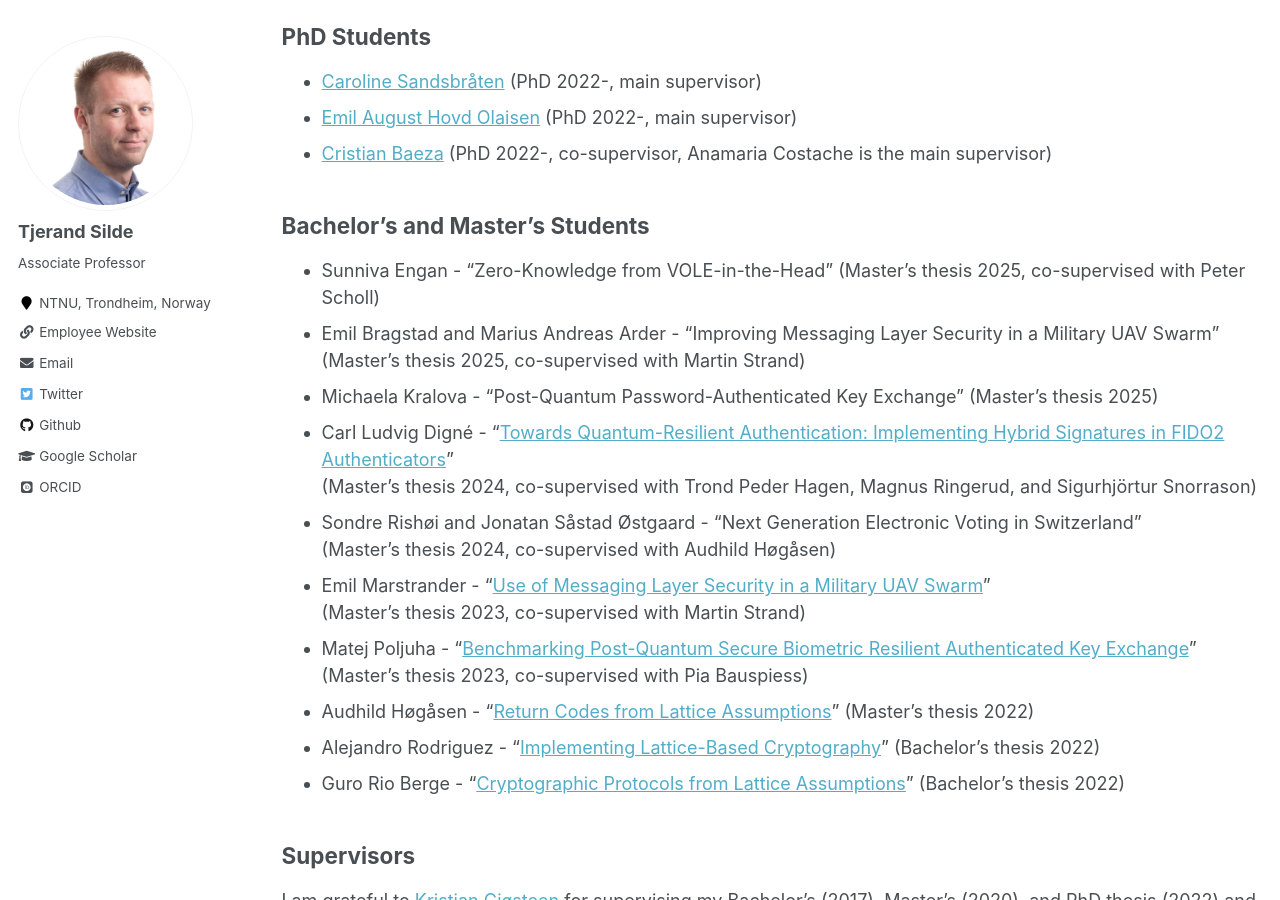
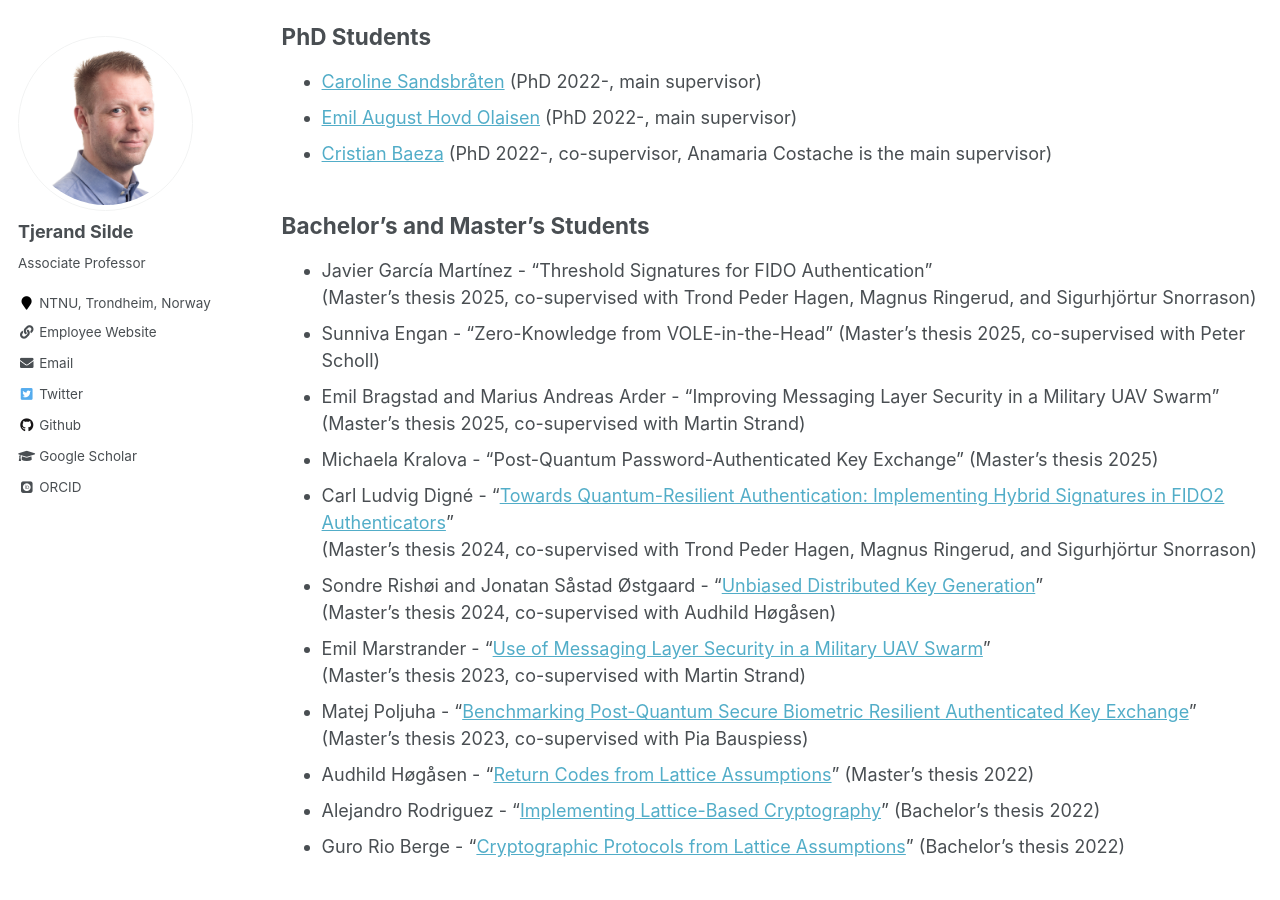
Before and after one commit to tjesi/tjesi.github.io, a Jekyll site: the page built from _pages/people.md, in a window 1280 px wide and 900 px high, scrolled down 330 px. Built offline with Jekyll 4.4.1, drawn with Linux system fonts in a browser that asks for light colours; some web fonts are replaced.

Commit message:
master's

```diff
--- a/_pages/people.md
+++ b/_pages/people.md
@@ -19,13 +19,15 @@ author_profile: true
 
 ## Bachelor's and Master's Students
 
+- Javier García Martínez - "Threshold Signatures for FIDO Authentication"
+(Master's thesis 2025, co-supervised with Trond Peder Hagen, Magnus Ringerud, and Sigurhjörtur Snorrason)
 - Sunniva Engan - "Zero-Knowledge from VOLE-in-the-Head" (Master's thesis 2025, co-supervised with Peter Scholl)
 - Emil Bragstad and Marius Andreas Arder - "Improving Messaging Layer Security in a Military UAV Swarm"
 (Master's thesis 2025, co-supervised with Martin Strand)
 - Michaela Kralova - "Post-Quantum Password-Authenticated Key Exchange" (Master's thesis 2025)
 - Carl Ludvig Digné - "[Towards Quantum-Resilient Authentication: Implementing Hybrid Signatures in FIDO2 Authenticators](https://tjerandsilde.no/files/Ludvig.pdf)"
 (Master's thesis 2024, co-supervised with Trond Peder Hagen, Magnus Ringerud, and Sigurhjörtur Snorrason)
-- Sondre Rishøi and Jonatan Såstad Østgaard - "Next Generation Electronic Voting in Switzerland"
+- Sondre Rishøi and Jonatan Såstad Østgaard - "[Unbiased Distributed Key Generation](https://tjerandsilde.no/files/Swiss-post-thesis.pdf)"
 (Master's thesis 2024, co-supervised with Audhild Høgåsen)
 - Emil Marstrander - "[Use of Messaging Layer Security in a Military UAV Swarm](https://tjerandsilde.no/files/EmilM.pdf)"
 (Master's thesis 2023, co-supervised with Martin Strand)
```
Also changed, not shown: 1 other file.
